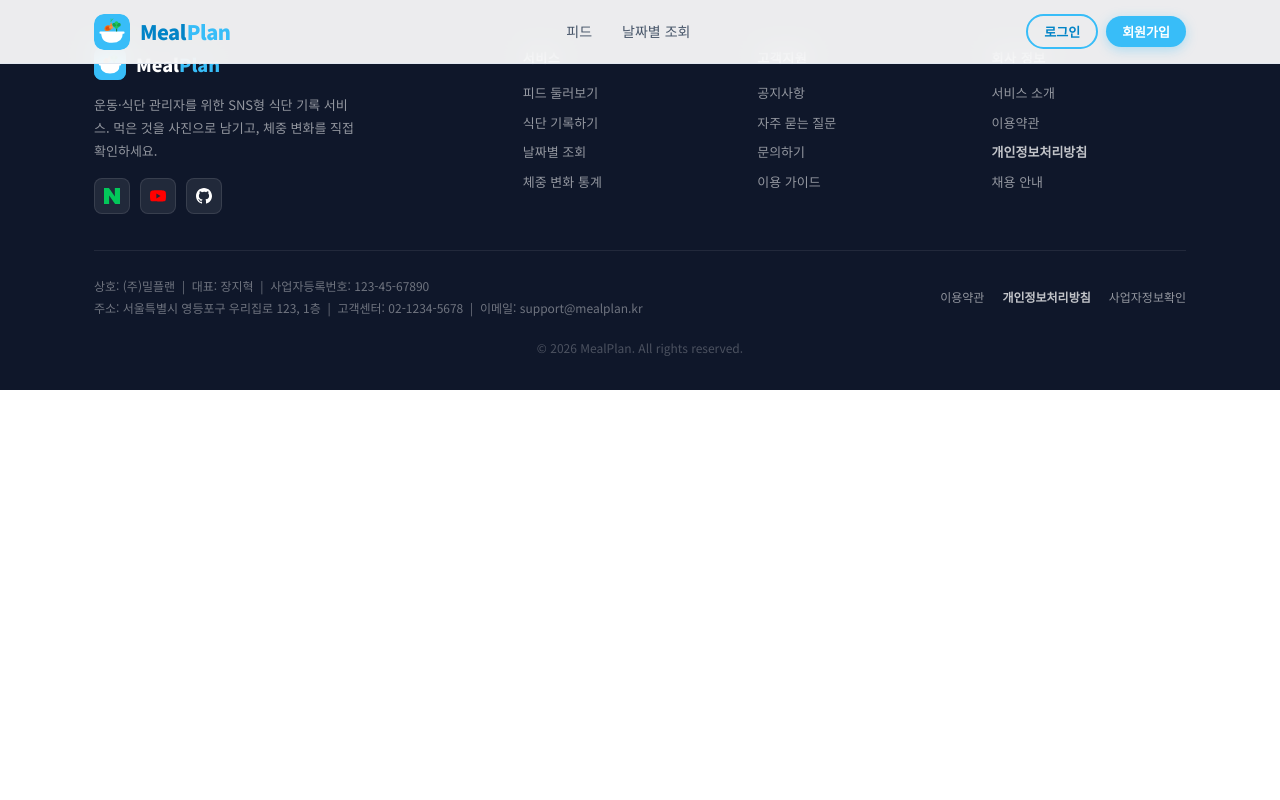
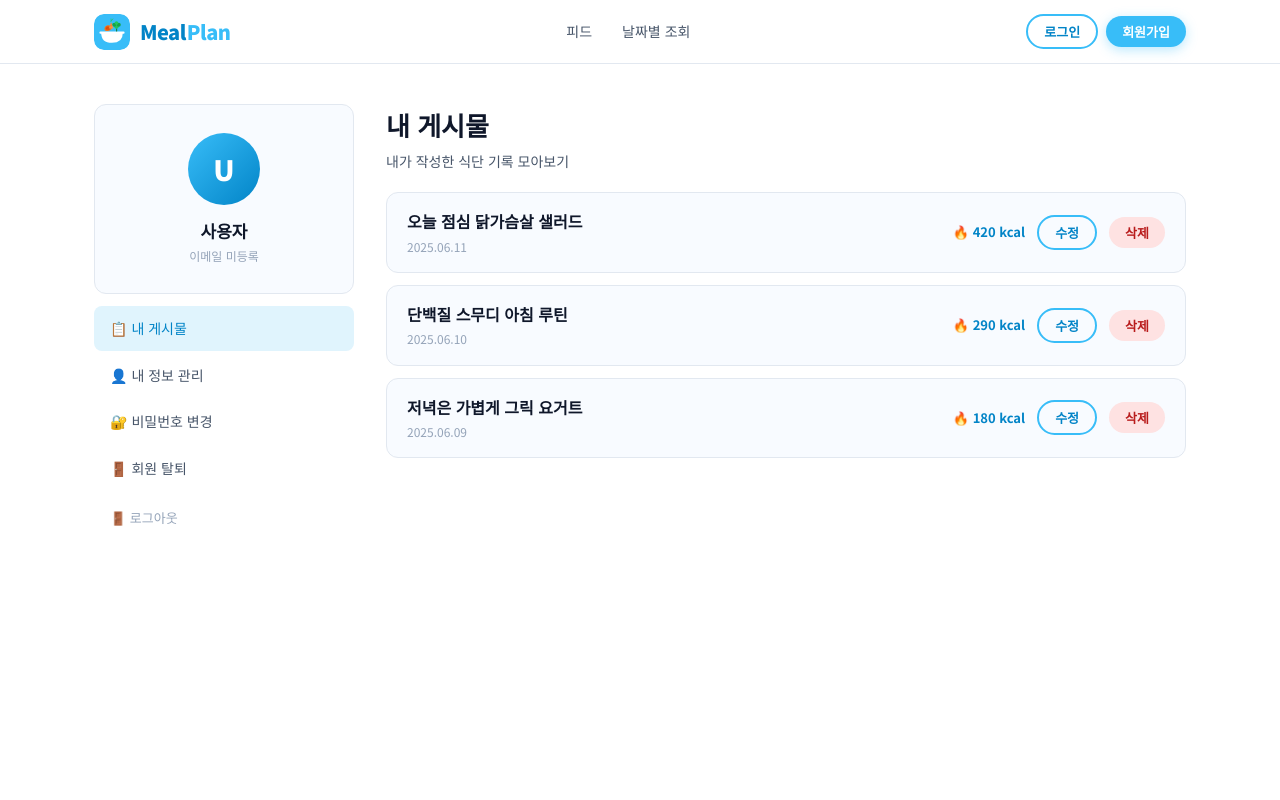
Before and after one commit to onlyworkjay/MealPlan-Private-Portfolio, a React (Vite) app in the folder frontend/: page /mypage in a window 1280 px wide. Shown: the top 800 px of the page. Built offline with nearby package versions, Linux system fonts and the light colour scheme.

Commit message:
17일, 오후 2시 37분
마이페이지 라우트 연결 및 경로 수정

```diff
--- a/frontend/src/App.jsx
+++ b/frontend/src/App.jsx
@@ -1,4 +1,4 @@
-import { Route, Routes } from "react-router-dom";
+import { Route, Routes, useNavigate } from "react-router-dom";
 import "./App.css";
 
 import { AuthProvider, useAuth } from "./contexts/AuthContext";
@@ -9,10 +9,16 @@ import LoginPage from "./pages/LoginPage";
 import JoinPage from "./pages/JoinPage";
 import FindIdPage from "./pages/FindIdPage";
 import FindPwPage from "./pages/FindPwPage";
+import MyPage from "./pages/MyPage";
 import ScrollToTop from "./components/ScrollToTop";
 
 function AppContent() {
   const { isLoggedIn, user, logout, remainingSeconds } = useAuth();
+  const navigate = useNavigate();
+
+  const handleNavigate = (view) => {
+    navigate(view === "feed" ? "/" : `/${view}`);
+  };
 
   return (
     <>
@@ -24,11 +30,17 @@ function AppContent() {
         remainingSeconds={remainingSeconds}
       />
       <Routes>
-        <Route path="/mealplan" element={<MainPage />} />
+        <Route path="/" element={<MainPage />} />
         <Route path="/users/login" element={<LoginPage />} />
         <Route path="/users/join" element={<JoinPage />} />
         <Route path="/users/find-id" element={<FindIdPage />} />
         <Route path="/users/find-pw" element={<FindPwPage />} />
+        <Route
+          path="/mypage"
+          element={
+            <MyPage user={user} onLogout={logout} onNavigate={handleNavigate} />
+          }
+        />
       </Routes>
       <Footer />
     </>
--- a/frontend/src/components/Header.jsx
+++ b/frontend/src/components/Header.jsx
@@ -6,7 +6,7 @@ import logo from "../assets/logo.svg";
 import defaultProfile from "../assets/default-profile.svg";
 
 const NAV_LINKS = [
-  { label: "피드", href: "/mealplan" },
+  { label: "피드", href: "/" },
   { label: "날짜별 조회", href: "/mealplan/calendar" },
   { label: "통계", href: "/mealplan/stats" },
 ];
@@ -62,7 +62,7 @@ const Header = ({ isLoggedIn, user, onLogout, remainingSeconds }) => {
           .join(" ")}
       >
         <div className={styles.nav_inner}>
-          <button className={styles.nav_logo} onClick={() => goTo("/mealplan")}>
+          <button className={styles.nav_logo} onClick={() => goTo("/")}>
             <img
               src={logo}
               alt="MealPlan 로고"
@@ -121,7 +121,7 @@ const Header = ({ isLoggedIn, user, onLogout, remainingSeconds }) => {
                 </div>
                 <button
                   className="btn btn-primary btn-sm"
-                  onClick={() => goTo("/mealplan/mypage")}
+                  onClick={() => goTo("/mypage")}
                 >
                   마이페이지
                 </button>
@@ -197,13 +197,13 @@ const Header = ({ isLoggedIn, user, onLogout, remainingSeconds }) => {
                 className="btn btn-ghost"
                 onClick={() => goTo("/mealplan/write")}
               >
-                ✏️ 기록하기
+                기록하기
               </button>
               <button
-                className="btn btn-primary"
-                onClick={() => goTo("/mealplan/mypage")}
+                className="btn btn-primary btn-sm"
+                onClick={() => goTo("/mypage")}
               >
-                👤 마이페이지
+                마이페이지
               </button>
               <button
                 className={styles.mobile_logout_btn}
--- a/frontend/src/pages/LoginPage.jsx
+++ b/frontend/src/pages/LoginPage.jsx
@@ -31,7 +31,7 @@ function LoginPage() {
       .then((res) => {
         const { token, ...user } = res.data;
         login(token, user);
-        navigate("/mealplan");
+        navigate("/");
       })
       .catch((err) => {
         Swal.fire({
--- a/frontend/src/pages/MyPage.jsx
+++ b/frontend/src/pages/MyPage.jsx
@@ -1,16 +1,31 @@
 import { useState } from "react";
-import "../styles/MyPage.css";
+import "./MyPage.css";
 
 const MENU = [
-  { key:"posts",    icon:"📋", label:"내 게시물" },
-  { key:"profile",  icon:"👤", label:"내 정보 관리" },
-  { key:"password", icon:"🔐", label:"비밀번호 변경" },
-  { key:"withdraw", icon:"🚪", label:"회원 탈퇴" },
+  { key: "posts", icon: "📋", label: "내 게시물" },
+  { key: "profile", icon: "👤", label: "내 정보 관리" },
+  { key: "password", icon: "🔐", label: "비밀번호 변경" },
+  { key: "withdraw", icon: "🚪", label: "회원 탈퇴" },
 ];
 const MOCK_MY_POSTS = [
-  { id:1, title:"오늘 점심 닭가슴살 샐러드", date:"2025.06.11", calories:420 },
-  { id:2, title:"단백질 스무디 아침 루틴",   date:"2025.06.10", calories:290 },
-  { id:3, title:"저녁은 가볍게 그릭 요거트", date:"2025.06.09", calories:180 },
+  {
+    id: 1,
+    title: "오늘 점심 닭가슴살 샐러드",
+    date: "2025.06.11",
+    calories: 420,
+  },
+  {
+    id: 2,
+    title: "단백질 스무디 아침 루틴",
+    date: "2025.06.10",
+    calories: 290,
+  },
+  {
+    id: 3,
+    title: "저녁은 가볍게 그릭 요거트",
+    date: "2025.06.09",
+    calories: 180,
+  },
 ];
 
 export default function MyPage({ user, onLogout, onNavigate }) {
@@ -24,15 +39,31 @@ export default function MyPage({ user, onLogout, onNavigate }) {
             <div className="profile-card">
               <div className="profile-avatar">{user?.nickname?.[0] ?? "U"}</div>
               <div className="profile-name">{user?.nickname ?? "사용자"}</div>
-              <div className="profile-email">{user?.email ?? "이메일 미등록"}</div>
+              <div className="profile-email">
+                {user?.email ?? "이메일 미등록"}
+              </div>
             </div>
             <nav className="mypage-menu">
-              {MENU.map(m => (
-                <a key={m.key} href={`#${m.key}`} className={tab === m.key ? "active" : ""} onClick={e => { e.preventDefault(); setTab(m.key); }}>
+              {MENU.map((m) => (
+                <a
+                  key={m.key}
+                  href={`#${m.key}`}
+                  className={tab === m.key ? "active" : ""}
+                  onClick={(e) => {
+                    e.preventDefault();
+                    setTab(m.key);
+                  }}
+                >
                   {m.icon} {m.label}
                 </a>
               ))}
-              <button className="mypage-logout" onClick={() => { onLogout(); onNavigate("feed"); }}>
+              <button
+                className="mypage-logout"
+                onClick={() => {
+                  onLogout();
+                  onNavigate("feed");
+                }}
+              >
                 🚪 로그아웃
               </button>
             </nav>
@@ -46,14 +77,16 @@ export default function MyPage({ user, onLogout, onNavigate }) {
                   <p>내가 작성한 식단 기록 모아보기</p>
                 </div>
                 <div className="my-posts-list">
-                  {MOCK_MY_POSTS.map(p => (
+                  {MOCK_MY_POSTS.map((p) => (
                     <div className="my-post-item" key={p.id}>
                       <div>
                         <div className="my-post-title">{p.title}</div>
                         <div className="my-post-date">{p.date}</div>
                       </div>
                       <div className="my-post-right">
-                        <span className="my-post-cal">🔥 {p.calories} kcal</span>
+                        <span className="my-post-cal">
+                          🔥 {p.calories} kcal
+                        </span>
                         <button className="btn btn-ghost btn-sm">수정</button>
                         <button className="btn btn-sm btn-delete">삭제</button>
                       </div>
@@ -65,15 +98,24 @@ export default function MyPage({ user, onLogout, onNavigate }) {
 
             {tab === "profile" && (
               <>
-                <div className="page-header"><h1>내 정보 관리</h1></div>
-                <div className="write-card" style={{ maxWidth:"100%" }}>
+                <div className="page-header">
+                  <h1>내 정보 관리</h1>
+                </div>
+                <div className="write-card" style={{ maxWidth: "100%" }}>
                   {[
-                    { label:"닉네임", placeholder:"변경할 닉네임", hint:"2~8자 (영문·숫자·한글)" },
-                    { label:"이메일", placeholder:"이메일 주소", hint:"" },
-                  ].map(f => (
+                    {
+                      label: "닉네임",
+                      placeholder: "변경할 닉네임",
+                      hint: "2~8자 (영문·숫자·한글)",
+                    },
+                    { label: "이메일", placeholder: "이메일 주소", hint: "" },
+                  ].map((f) => (
                     <div className="form-group" key={f.label}>
                       <label className="form-label">{f.label}</label>
-                      <input className="form-input" placeholder={f.placeholder} />
+                      <input
+                        className="form-input"
+                        placeholder={f.placeholder}
+                      />
                       {f.hint && <div className="form-hint">{f.hint}</div>}
                     </div>
                   ))}
@@ -84,16 +126,30 @@ export default function MyPage({ user, onLogout, onNavigate }) {
 
             {tab === "password" && (
               <>
-                <div className="page-header"><h1>비밀번호 변경</h1></div>
-                <div className="write-card" style={{ maxWidth:"100%" }}>
-                  {["현재 비밀번호","새 비밀번호","새 비밀번호 확인"].map(l => (
-                    <div className="form-group" key={l}>
-                      <label className="form-label">{l} <span className="required">*</span></label>
-                      <input type="password" className="form-input" placeholder={l} />
-                    </div>
-                  ))}
-                  <div className="form-hint">최소 8글자, 최대 16글자 (영문·숫자·특수문자 필수)</div>
-                  <button className="btn btn-primary" style={{ marginTop:12 }}>변경하기</button>
+                <div className="page-header">
+                  <h1>비밀번호 변경</h1>
+                </div>
+                <div className="write-card" style={{ maxWidth: "100%" }}>
+                  {["현재 비밀번호", "새 비밀번호", "새 비밀번호 확인"].map(
+                    (l) => (
+                      <div className="form-group" key={l}>
+                        <label className="form-label">
+                          {l} <span className="required">*</span>
+                        </label>
+                        <input
+                          type="password"
+                          className="form-input"
+                          placeholder={l}
+                        />
+                      </div>
+                    ),
+                  )}
+                  <div className="form-hint">
+                    최소 8글자, 최대 16글자 (영문·숫자·특수문자 필수)
+                  </div>
+                  <button className="btn btn-primary" style={{ marginTop: 12 }}>
+                    변경하기
+                  </button>
                 </div>
               </>
             )}
@@ -102,8 +158,16 @@ export default function MyPage({ user, onLogout, onNavigate }) {
               <div className="withdraw-section">
                 <div className="withdraw-icon">😢</div>
                 <div className="withdraw-title">정말 탈퇴하시겠어요?</div>
-                <div className="withdraw-desc">탈퇴 시 모든 게시물과 기록이 삭제되며 복구할 수 없습니다.</div>
-                <button className="btn btn-sm btn-delete" onClick={() => { onLogout(); onNavigate("feed"); }}>
+                <div className="withdraw-desc">
+                  탈퇴 시 모든 게시물과 기록이 삭제되며 복구할 수 없습니다.
+                </div>
+                <button
+                  className="btn btn-sm btn-delete"
+                  onClick={() => {
+                    onLogout();
+                    onNavigate("feed");
+                  }}
+                >
                   회원 탈퇴하기
                 </button>
               </div>
```
